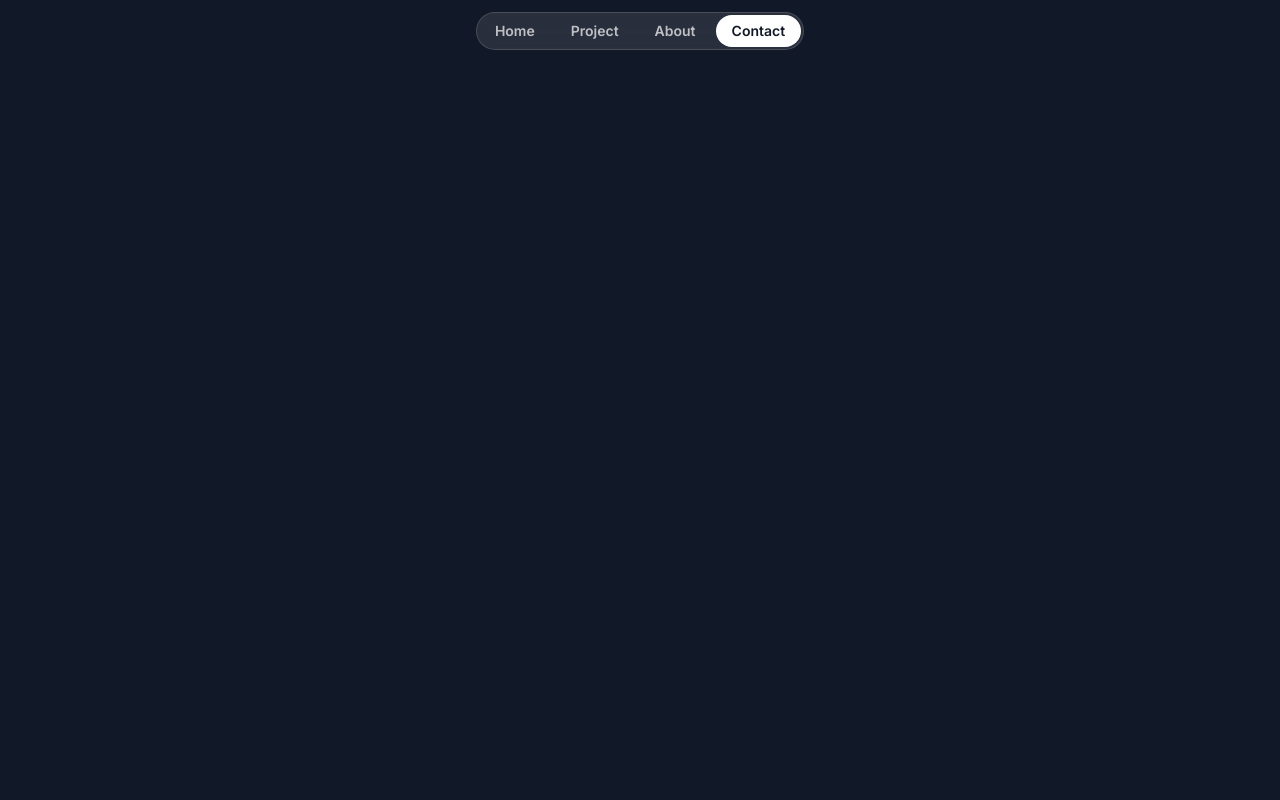
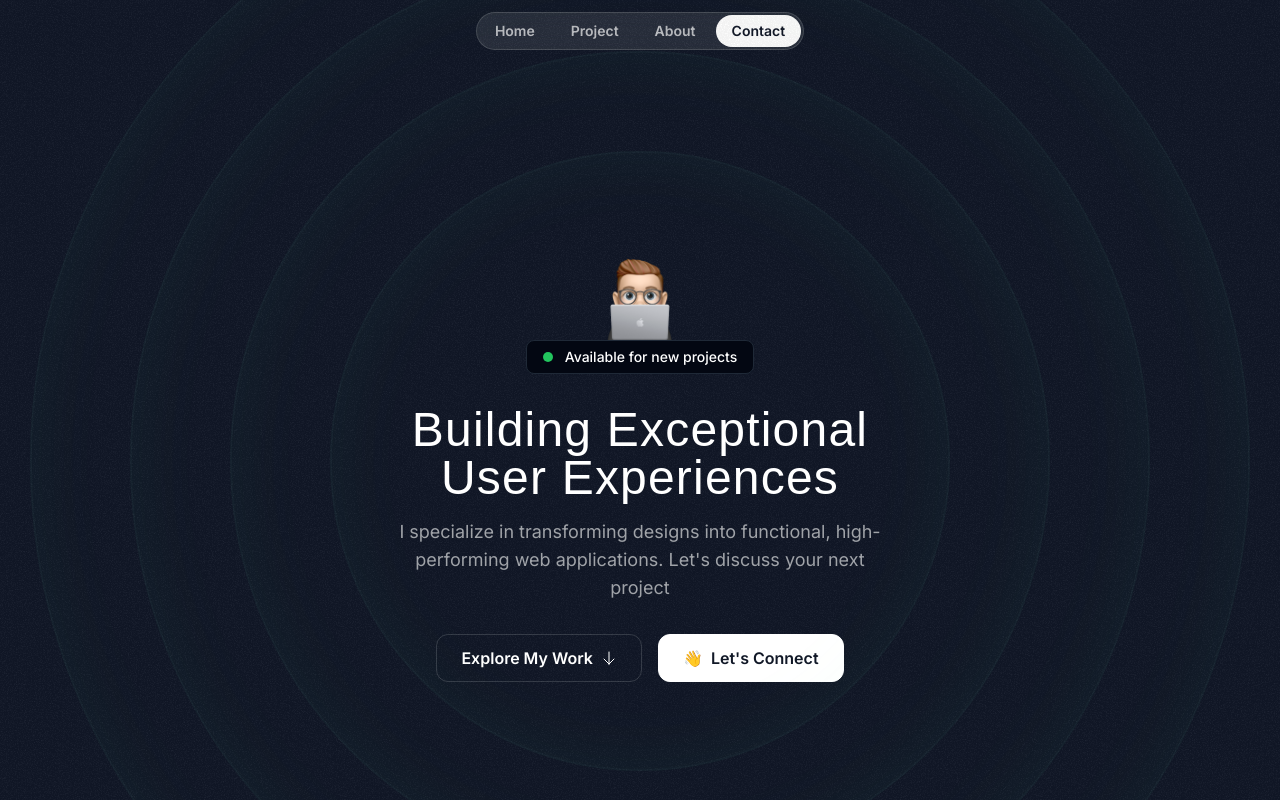
Before and after one commit to develaparX/personalweb-next, a Next.js app: page / in a window 1280 px wide. Shown: the top 800 px of the page. Built offline with nearby package versions, Linux system fonts and the light colour scheme; a web font is replaced by a local one.

Commit message:
Hero view with circle

```diff
--- a/src/app/globals.css
+++ b/src/app/globals.css
@@ -5,5 +5,10 @@
 @layer base {
     .nav-item{
         @apply px-4 py-1.5 rounded-full text-white/70 text-sm font-semibold hover:bg-white/10 hover:text-white transition duration-300
+
+
+    }
+    .hero-ring{
+        @apply absolute inset-0 border-2 top-1/2 left-1/2 -translate-x-1/2 -translate-y-1/2 rounded-full border-emerald-300/5 shadow-[0_0_80px_inset] shadow-emerald-300/5
     }
 }
--- a/src/app/page.tsx
+++ b/src/app/page.tsx
@@ -1,9 +1,11 @@
 import { Header } from "@/sections/Header";
+import { HeroSection } from "@/sections/Hero";
 
 export default function Home() {
   return (
     <div>
       <Header />
+      <HeroSection />
     </div>
   );
 }
--- a/src/sections/Header.tsx
+++ b/src/sections/Header.tsx
@@ -1,6 +1,6 @@
 export const Header = () => {
   return (
-    <div className="flex justify-center items-center relative top-3">
+    <div className="flex justify-center items-center fixed top-3 w-full">
       <nav className="flex gap-1 p-0.5 border border-white/15 rounded-full bg-white/10 backdrop-blur">
         <a href="#" className="nav-item">
           Home
--- a/src/sections/Hero.tsx
+++ b/src/sections/Hero.tsx
@@ -1,3 +1,51 @@
-export const HeroSection = () => {
-  return <div>Hero Section</div>;
-};
+import MemojiImage from "@/assets/images/memoji-computer.png";
+import Image from "next/image";
+import ArrowDown from "@/assets/icons/arrow-down.svg";
+import grainImage from "@/assets/images/grain.jpg";
+
+export const HeroSection = () => (
+  <div className="py-32 md:py-48 lg:py-60 relative z-0 overflow-x-clip">
+    <div
+      className="absolute inset-0 -z-30 opacity-5"
+      style={{
+        backgroundImage: `url(${grainImage.src})`,
+      }}
+    ></div>
+    <div className="size-[620px] hero-ring"></div>
+    <div className="size-[820px] hero-ring"></div>
+    <div className="size-[1020px] hero-ring"></div>
+    <div className="size-[1220px] hero-ring"></div>
+    <div className="container">
+      <div className="flex flex-col items-center">
+        <Image
+          src={MemojiImage}
+          className="size-[100px]"
+          alt="Person peeking from behind lapop"
+        />
+        <div className="bg-gray-950 border border-gray-800 px-4 py-1.5 inline-flex items-center gap-3 rounded-lg">
+          <div className="bg-green-500 size-2.5 rounded-full"></div>
+          <div className="text-sm font-medium ">Available for new projects</div>
+        </div>
+      </div>
+      <div className="max-w-lg mx-auto">
+        <h1 className="font-serif text-3xl md:text-5xl text-center mt-8 tracking-wide">
+          Building Exceptional User Experiences
+        </h1>
+        <p className="mt-4 text-center text-white/60 md:text-lg">
+          I specialize in transforming designs into functional, high-performing
+          web applications. Let's discuss your next project
+        </p>
+      </div>
+      <div className="flex flex-col md:flex-row justify-center items-center mt-8 gap-4">
+        <button className="inline-flex items-center gap-2 border border-white/15 px-6 h-12 rounded-xl ">
+          <span className="font-semibold">Explore My Work</span>
+          <ArrowDown className="size-4" />
+        </button>
+        <button className="inline-flex items-center gap-2 border border-white bg-white text-gray-900 h-12 px-6 rounded-xl">
+          <span>👋</span>
+          <span className="font-semibold">Let's Connect</span>
+        </button>
+      </div>
+    </div>
+  </div>
+);
--- a/tailwind.config.ts
+++ b/tailwind.config.ts
@@ -23,7 +23,7 @@
     extend: {
       fontFamily: {
         sans: 'var(--font-sans)',
-        serif: 'var(--font-serif'
+        serif: 'var(--font-serif)'
       }
     },
   },
```
